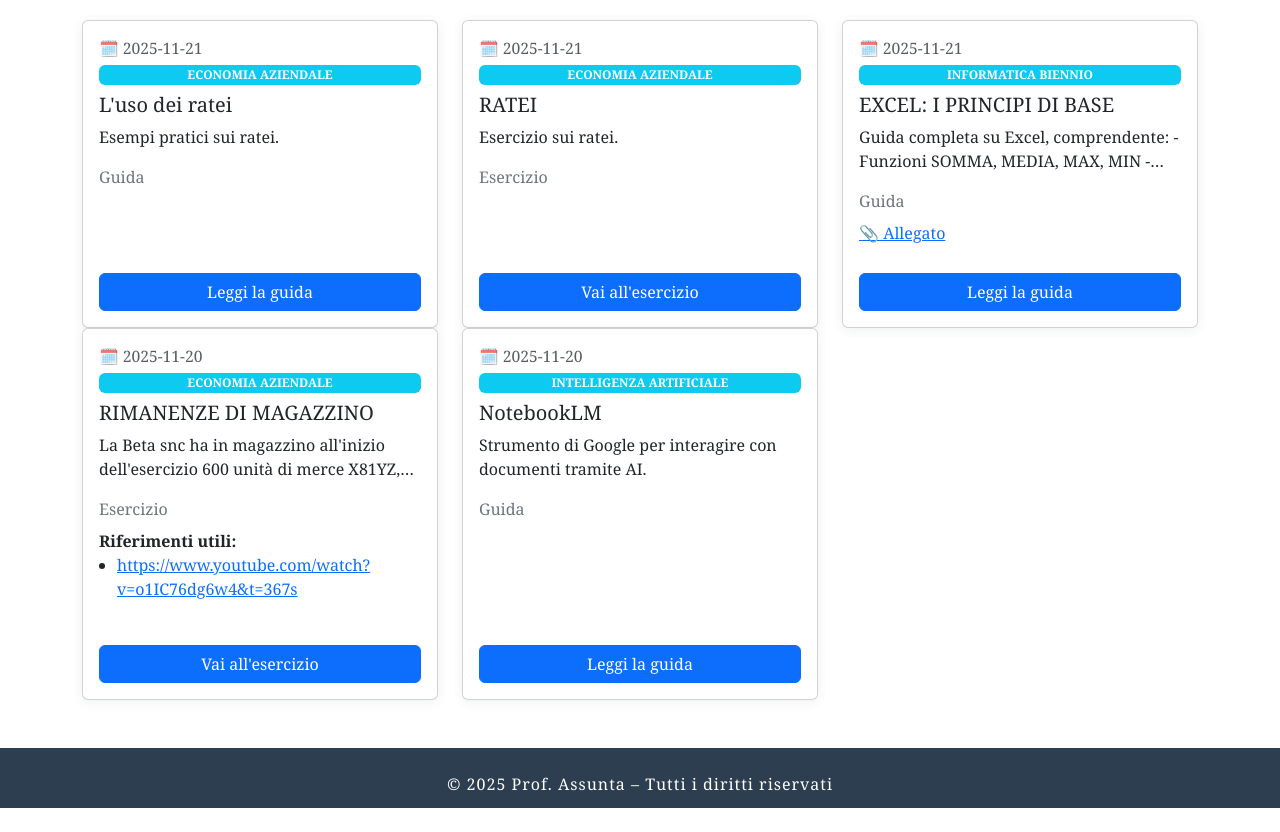
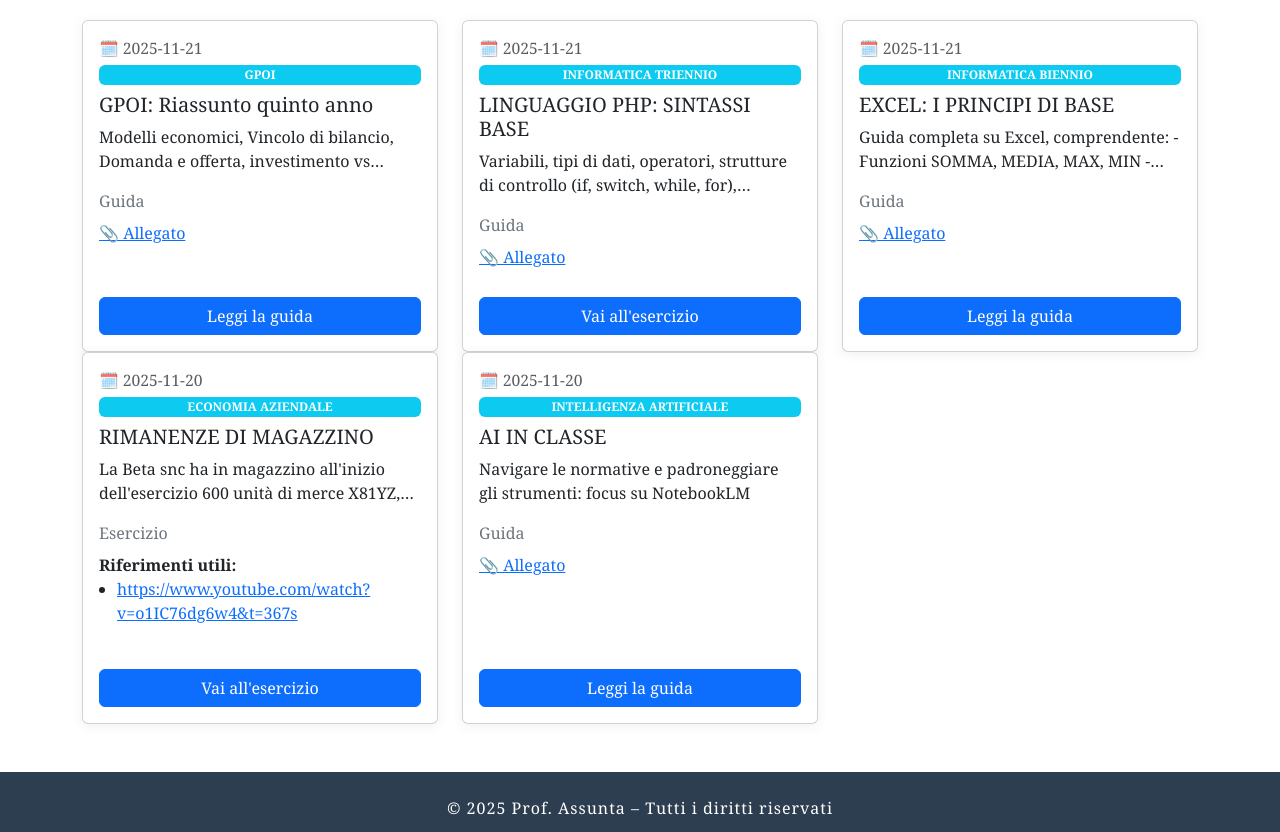
Before and after one commit to Santanielloabc/homepage, a website: page index.html in a window 1280 px wide. Shown: the part 628-1460 px from the top of the page. Before the commit the page ends 1436 px from the top, so only its background shows below. Drawn offline with nearby package versions, Linux system fonts and the light colour scheme.

Commit message:
Aggiornamento contenuti

```diff
--- a/novita.json
+++ b/novita.json
@@ -14,33 +14,37 @@
     "id": 2,
     "tipo": "guida",
     "categoria": "INTELLIGENZA ARTIFICIALE",
-    "titolo": "NotebookLM",
-    "descrizione": "Strumento di Google per interagire con documenti tramite AI.",
+    "titolo": "AI IN CLASSE",
+    "descrizione": "Navigare le normative e padroneggiare gli strumenti: focus su NotebookLM",
     "testoBottone": "Leggi la guida",
     "data": "2025-11-20",
-    "allegato": null,
-    "riferimenti": []
+    "allegato": {
+      "url": "allegati/AIINCLASSE.pdf"
+    },"riferimenti": []
   },
   {
     "id": 3,
     "tipo": "guida",
-    "categoria": "ECONOMIA AZIENDALE",
-    "titolo": "L'uso dei ratei",
-    "descrizione": "Esempi pratici sui ratei.",
+    "categoria": "GPOI",
+    "titolo": "GPOI: Riassunto quinto anno",
+    "descrizione": "Modelli economici, Vincolo di bilancio, Domanda e offerta, investimento vs outsourcing, swiching costs, marketing, startup, redditività, liquidità e cicli aziendali, shareholder, stakeholder, sistema informativo aziendale: tempo, costi e risorse, WBS, CPM, Diagramma di GANTT",
     "testoBottone": "Leggi la guida",
     "data": "2025-11-21",
-    "allegato": null,
-    "riferimenti": []
+    "allegato": {
+      "url": "allegati/GPOI.pdf"
+    },"riferimenti": []
   },
   {
     "id": 4,
-    "tipo": "esercizio",
-    "categoria": "ECONOMIA AZIENDALE",
-    "titolo": "RATEI",
-    "descrizione": "Esercizio sui ratei.",
+    "tipo": "guida",
+    "categoria": "INFORMATICA TRIENNIO",
+    "titolo": "LINGUAGGIO PHP: SINTASSI BASE",
+    "descrizione": "Variabili, tipi di dati, operatori, strutture di controllo (if, switch, while, for), funzioni e array in PHP. Una panoramica essenziale per iniziare a programmare con PHP e sviluppare applicazioni web dinamiche.",
     "testoBottone": "Vai all'esercizio",
     "data": "2025-11-21",
-    "allegato": null,
+    "allegato": {
+      "url": "allegati/2_pillola_sintassibase.pdf"
+    },
     "riferimenti": []
   },
   {
```
Also changed, not shown: esercizi.html (+39 -7 lines), 7 other files.
